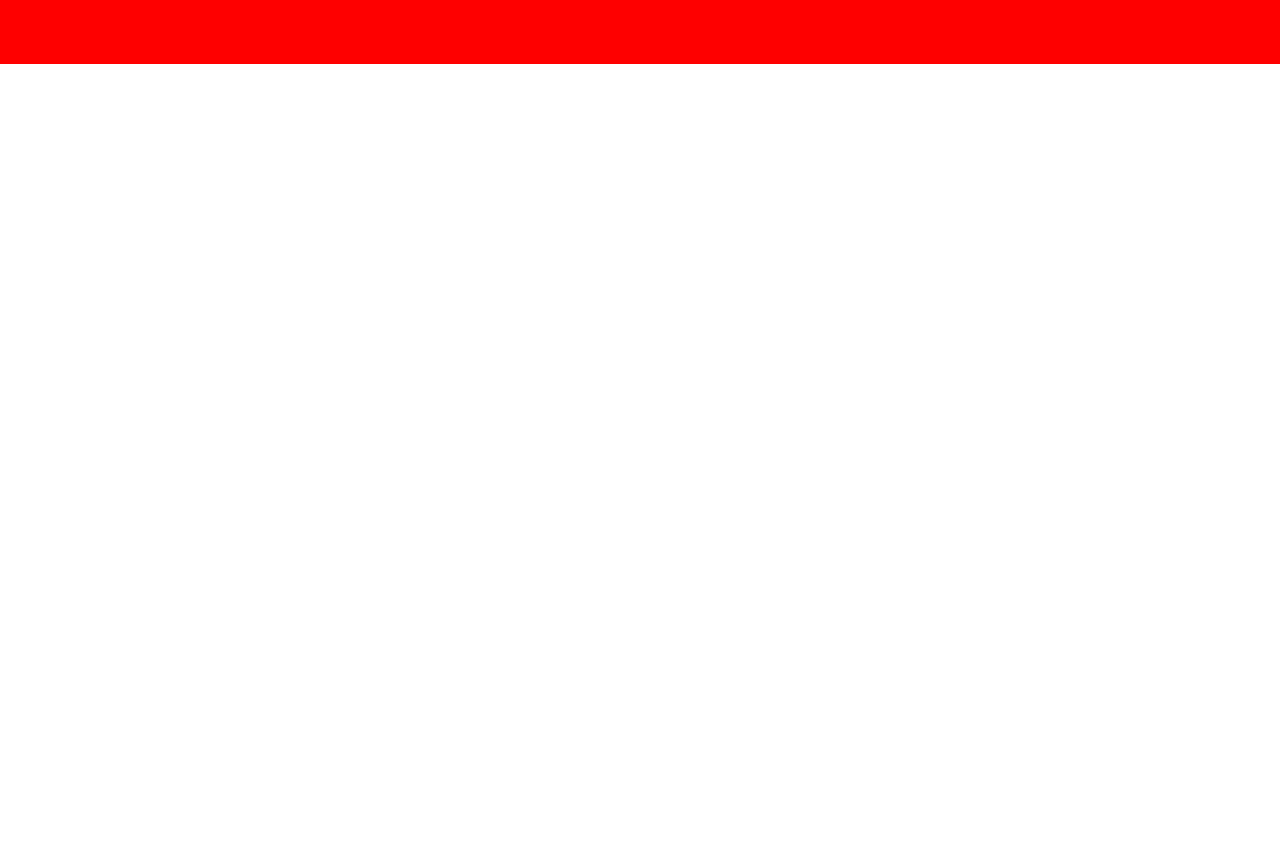
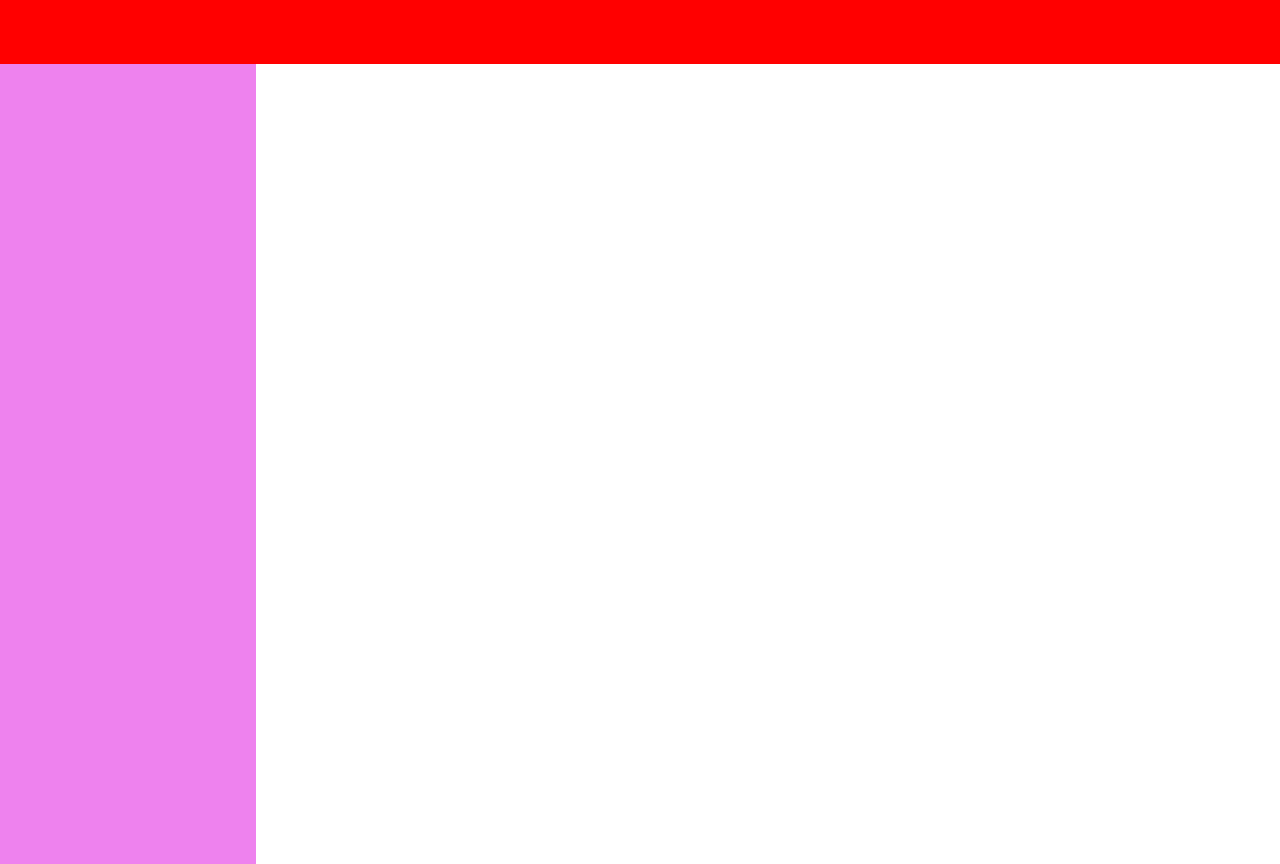
Before and after one commit to aarsenovic/odin-todo-list, a website built with webpack: page src/template.html in a window 1280 px wide. Before the commit the page ends 800 px from the top, so only its background shows below. Built offline with nearby package versions, Linux system fonts and the light colour scheme.

Commit message:
feat: Make basic layout sketch

```diff
--- a/src/style.css
+++ b/src/style.css
@@ -10,3 +10,15 @@
     width: 100%;
     height: 4em;
 }
+
+.container {
+    display: grid;
+    grid-template-columns: 1fr 1fr 1fr 1fr 1fr;
+}
+
+.sidebar {
+    grid-column-start: 1;
+    grid-column-end: 2;
+    background-color: violet;
+    height: 100vh;
+}
```
